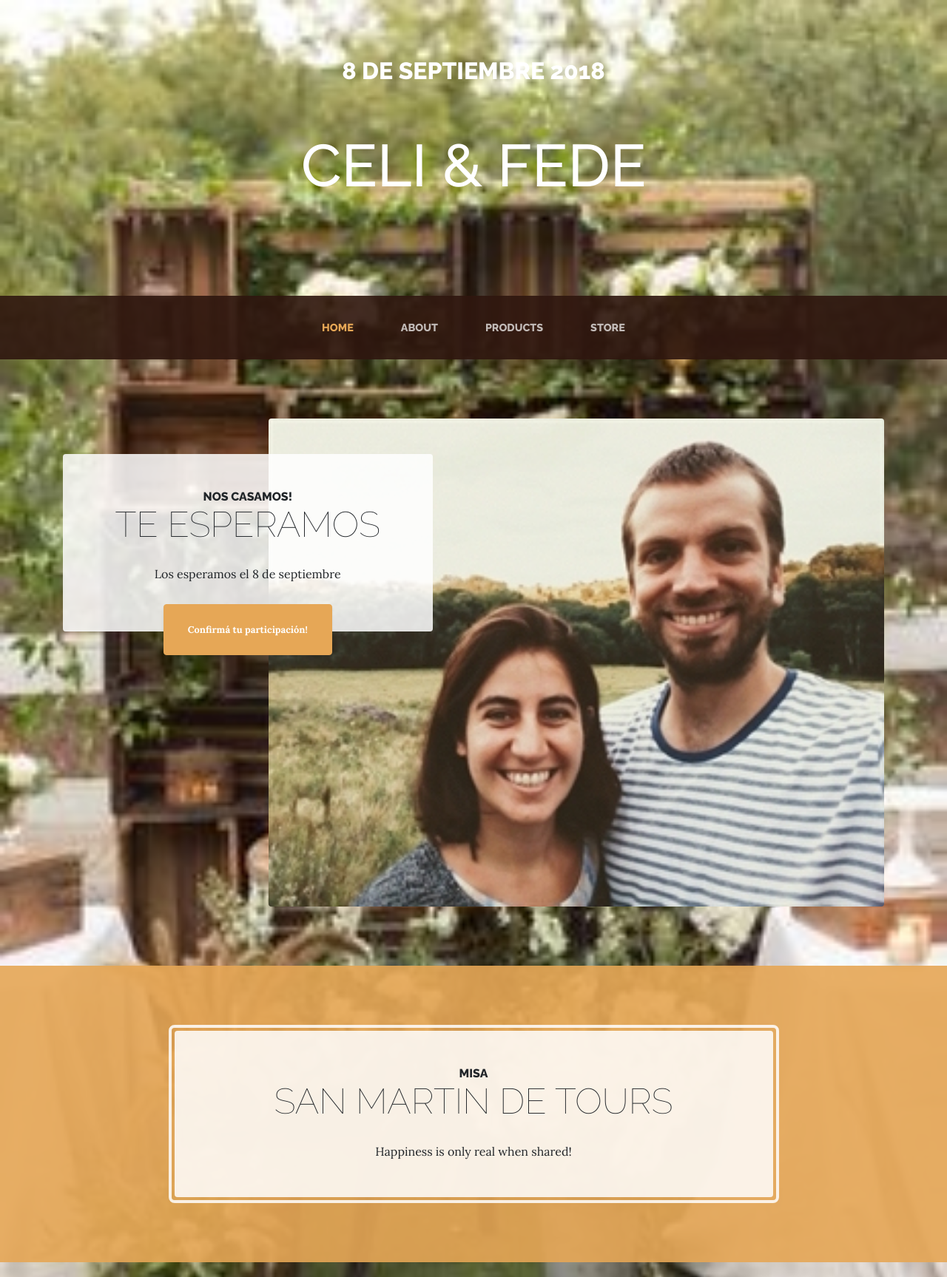
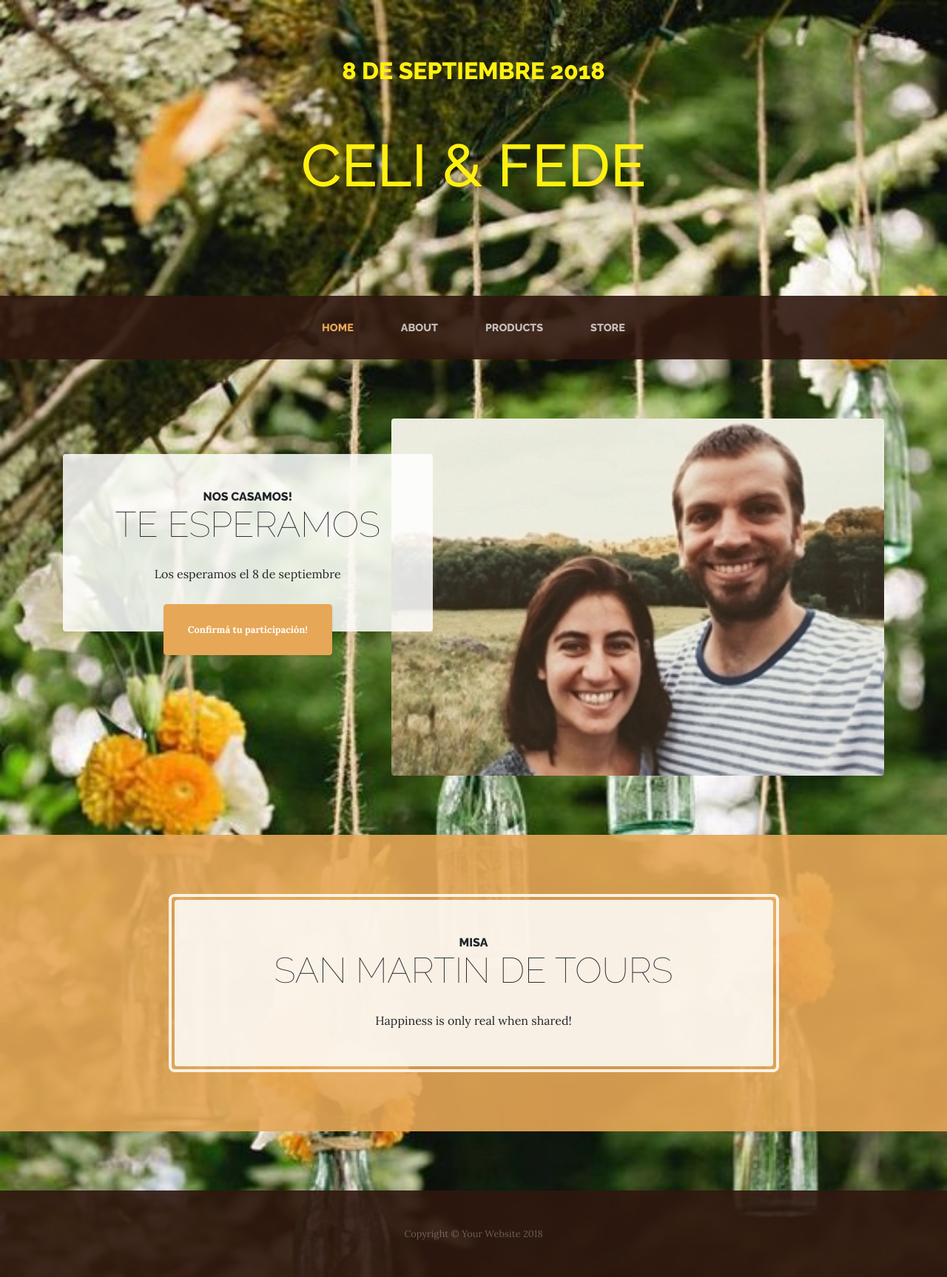
Before and after one commit to flaminic/celiyfede, a Flask app: page / in a window 1280 px wide. Shown: the top 1727 px of the page at 74% size. Run offline with Flask 2, Linux system fonts and the light colour scheme; some libraries are stand-ins or nearby versions.

Commit message:
adjusted images

```diff
--- a/app.py
+++ b/app.py
@@ -10,10 +10,6 @@ def home():
 def about():
     return  render_template('about.html')
 
-@app.route("/hola")
-def ciao():
-    return 'CIAO BELLA'
-
 
 if __name__ == "__main__":
     app.run()
--- a/static/css/business-casual.css
+++ b/static/css/business-casual.css
@@ -34,6 +34,7 @@ p {
   text-transform: uppercase;
   line-height: 1;
   font-family: 'Raleway';
+  color: #fff010;
 }
 
 .site-heading .site-heading-upper {
@@ -118,7 +119,7 @@ p {
 
 @media (min-width: 992px) {
   .intro .intro-img {
-    width: 75%;
+    width: 60%;
     float: right;
   }
   .intro .intro-text {
--- a/templates/index.html
+++ b/templates/index.html
@@ -24,7 +24,7 @@
 
   <body>
 
-    <h1 class="site-heading text-center text-white d-none d-lg-block">
+    <h1 class="site-heading text-center d-none d-lg-block">
       <span class="site-heading-upper mb-3">8 de septiembre 2018</span>
       <span class="site-heading-lower">Celi & Fede </span>
     </h1>
```
Also changed, not shown: static/img/celiyfede.jpeg, static/img/wwww.jpg.
